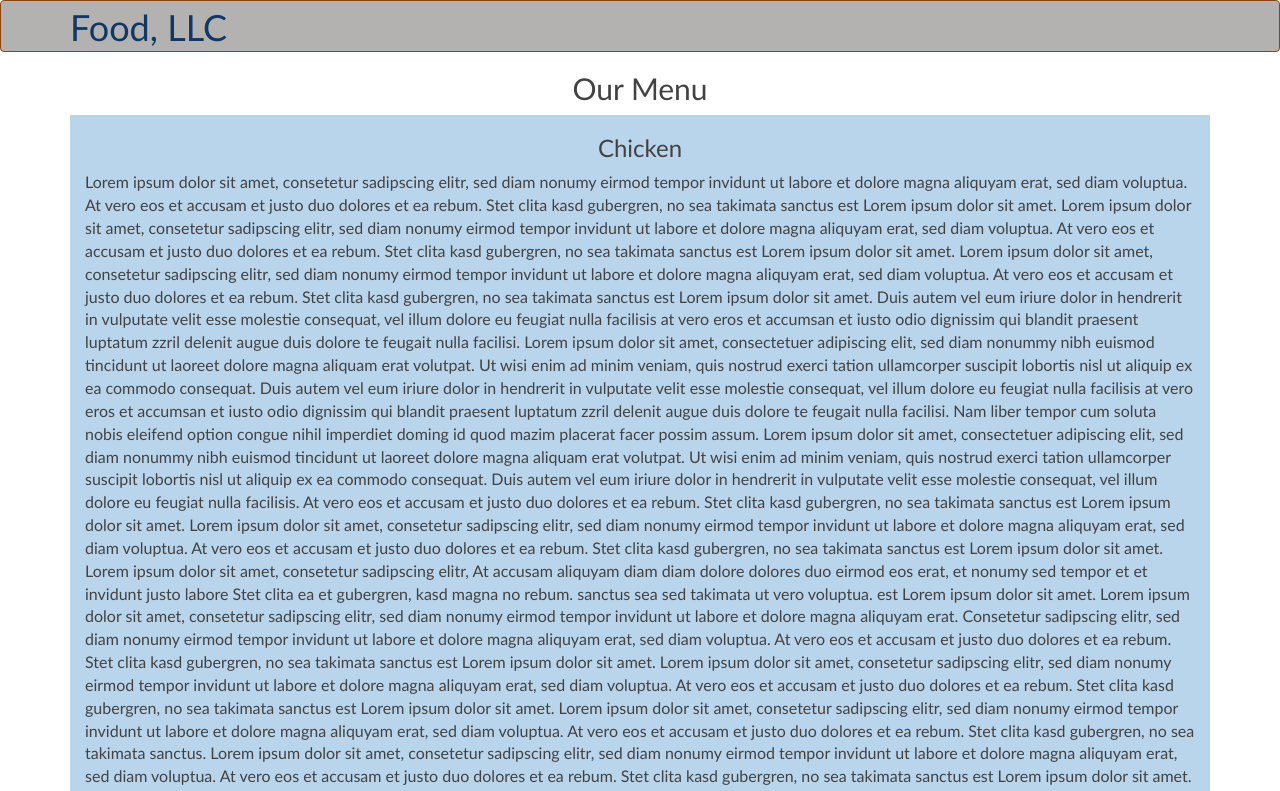
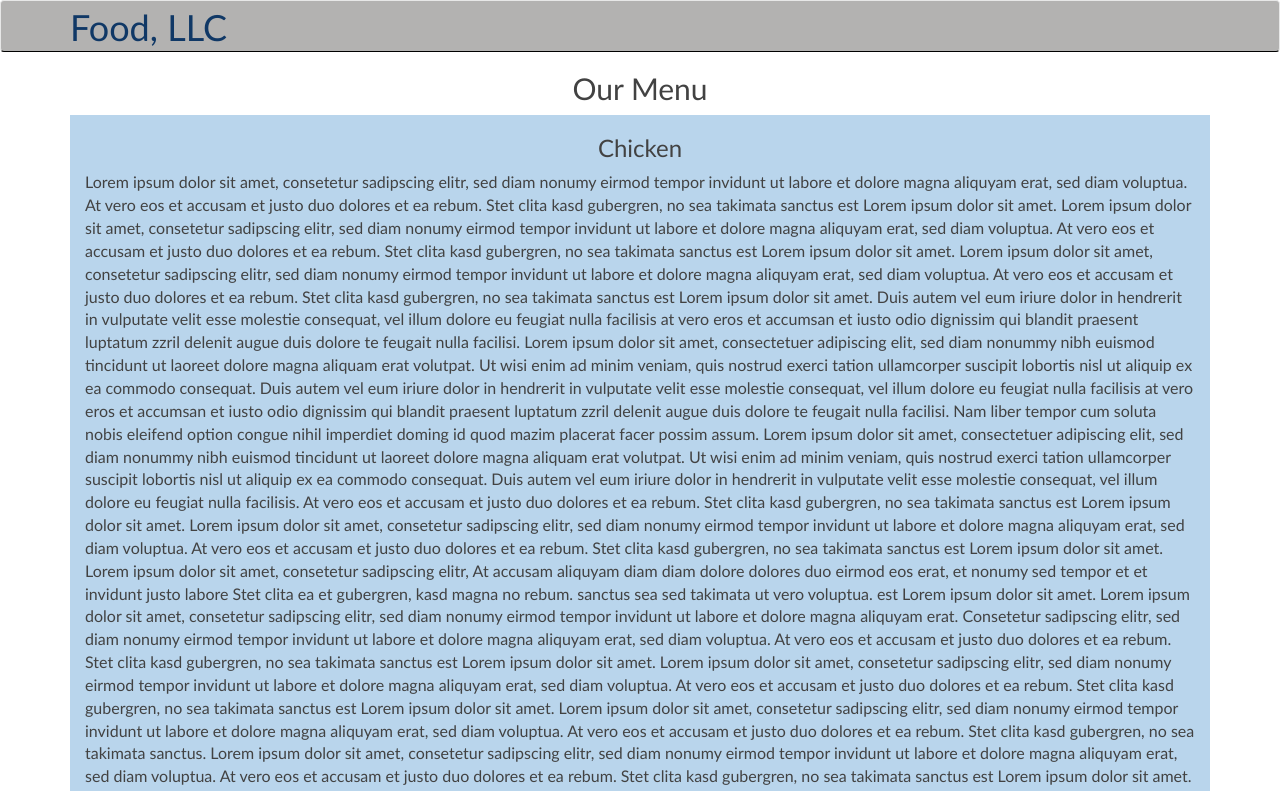
Before and after one commit to ohhappyxd/JHUCourse, a plain HTML site: page site/module3-solution/index.html in a window 1280 px wide. Shown: the top 791 px of the page. Drawn offline with Linux system fonts and the light colour scheme.

Commit message:
Tweaked style for navbar

```diff
--- a/site/module3-solution/css/styles.css
+++ b/site/module3-solution/css/styles.css
@@ -15,7 +15,7 @@ body {
 }
 
 .navbar {
-    border: 1px solid saddlebrown;
+    border-bottom: 1px solid black;
     padding: 0px;
     background-color: rgb(179, 178, 177);
 }
```
